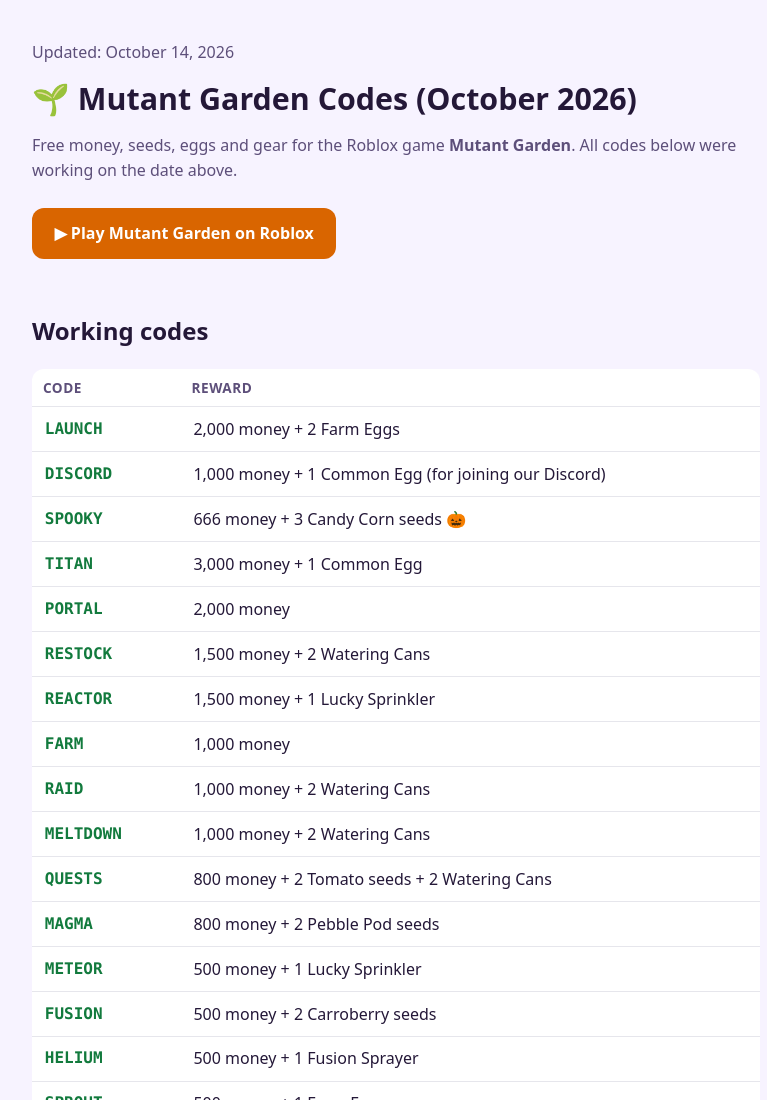
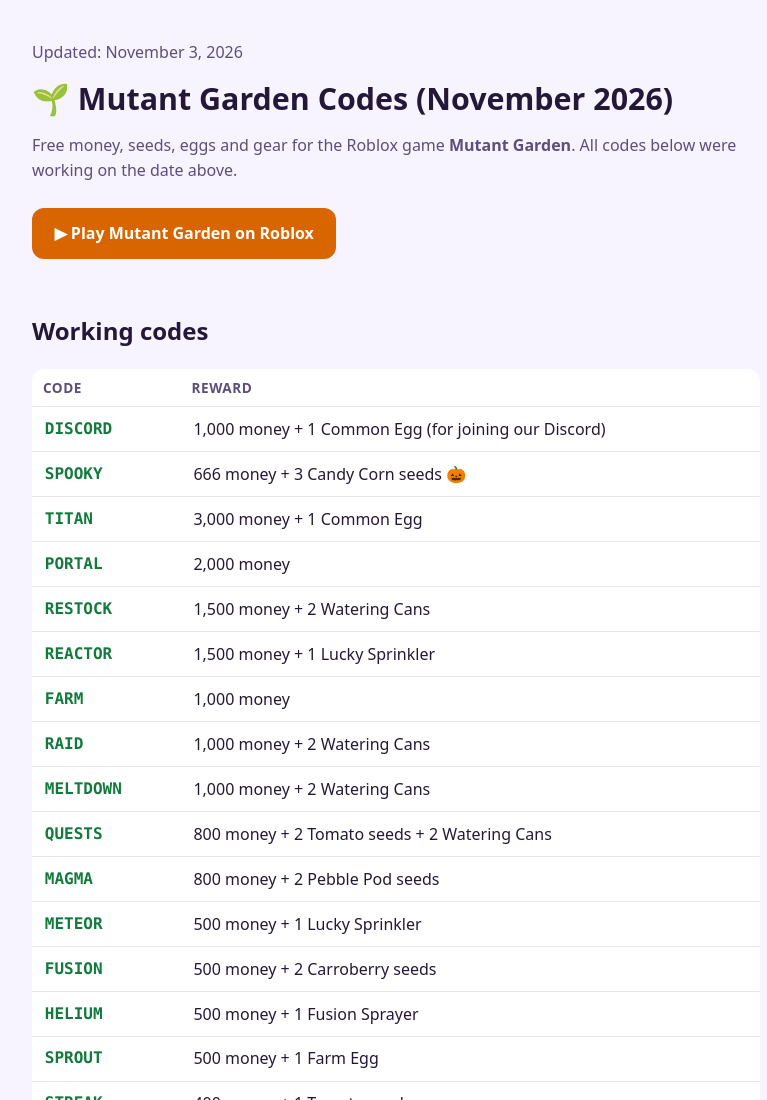
Before and after one commit to Nowy0711/mutant-garden-codes, a plain HTML site: page index.html in a window 1280 px wide. Shown: the top 1100 px of the page, without its empty margins (244-1011 px from the left). Drawn offline with Linux system fonts and the light colour scheme.

Commit message:
Remove expired LAUNCH code, update to November 2026

```diff
--- a/index.html
+++ b/index.html
@@ -3,10 +3,10 @@
 <head>
 <meta charset="utf-8">
 <meta name="viewport" content="width=device-width,initial-scale=1">
-<title>Mutant Garden Codes (October 2026) – All Working Roblox Codes</title>
-<meta name="description" content="All working Mutant Garden codes for Roblox, updated October 2026. Free money, seeds, eggs and gear. How to redeem them and a quick start guide.">
+<title>Mutant Garden Codes (November 2026) – All Working Roblox Codes</title>
+<meta name="description" content="All working Mutant Garden codes for Roblox, updated November 2026. Free money, seeds, eggs and gear. How to redeem them and a quick start guide.">
 <link rel="canonical" href="https://ecocristal.es/mutant-garden-codes/">
-<meta property="og:title" content="Mutant Garden Codes (October 2026)">
+<meta property="og:title" content="Mutant Garden Codes (November 2026)">
 <meta property="og:description" content="All working Mutant Garden codes: free money, seeds, eggs and gear.">
 <meta property="og:type" content="website">
 <style>
@@ -30,8 +30,8 @@
 </head>
 <body>
 <main>
-<p class="sub">Updated: October 14, 2026</p>
-<h1>🌱 Mutant Garden Codes (October 2026)</h1>
+<p class="sub">Updated: November 3, 2026</p>
+<h1>🌱 Mutant Garden Codes (November 2026)</h1>
 <p class="sub">Free money, seeds, eggs and gear for the Roblox game <strong>Mutant Garden</strong>. All codes below were working on the date above.</p>
 <a class="btn" href="https://www.roblox.com/games/81783041012072/Mutant-Garden">▶ Play Mutant Garden on Roblox</a>
 
@@ -39,7 +39,6 @@
 <table>
 <thead><tr><th>Code</th><th>Reward</th></tr></thead>
 <tbody>
-<tr><td>LAUNCH</td><td>2,000 money + 2 Farm Eggs</td></tr>
 <tr><td>DISCORD</td><td>1,000 money + 1 Common Egg (for joining our Discord)</td></tr>
 <tr><td>SPOOKY</td><td>666 money + 3 Candy Corn seeds 🎃</td></tr>
 <tr><td>TITAN</td><td>3,000 money + 1 Common Egg</td></tr>
```
